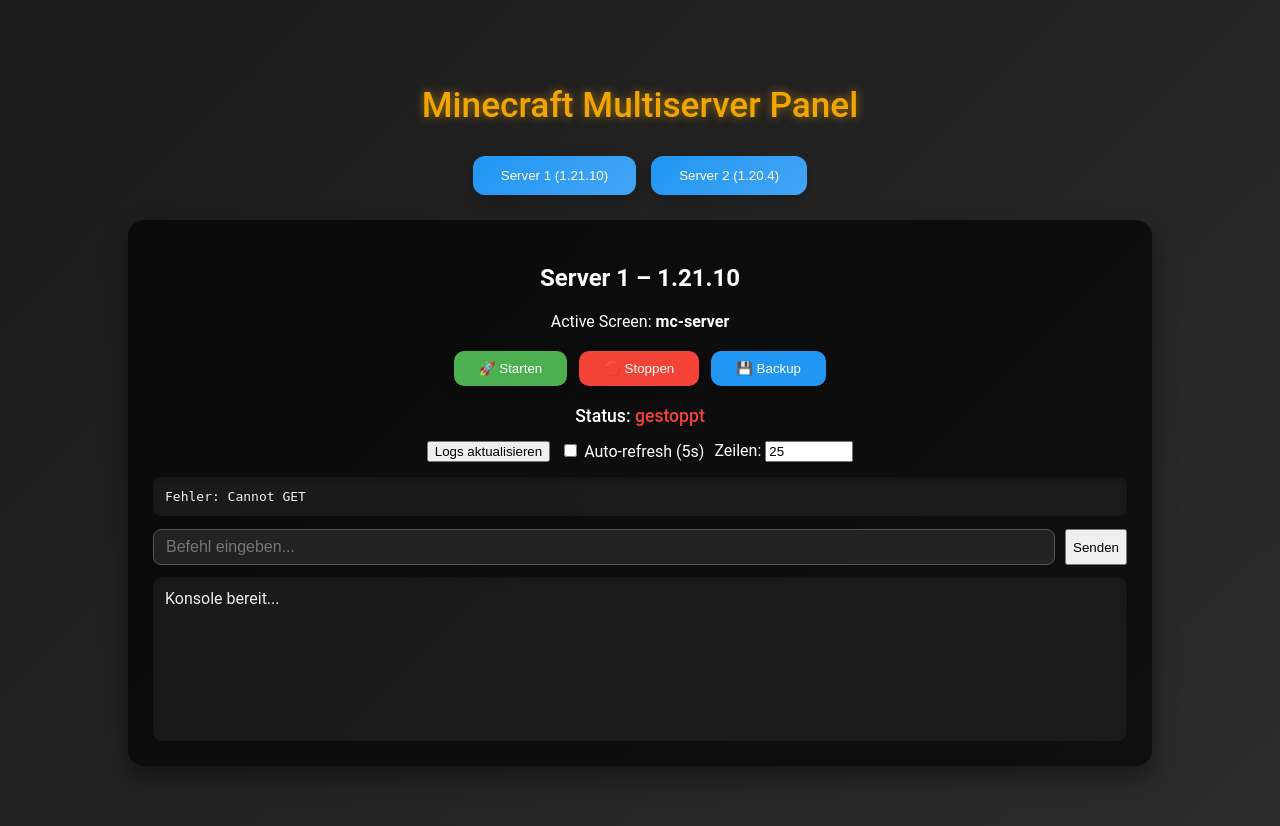
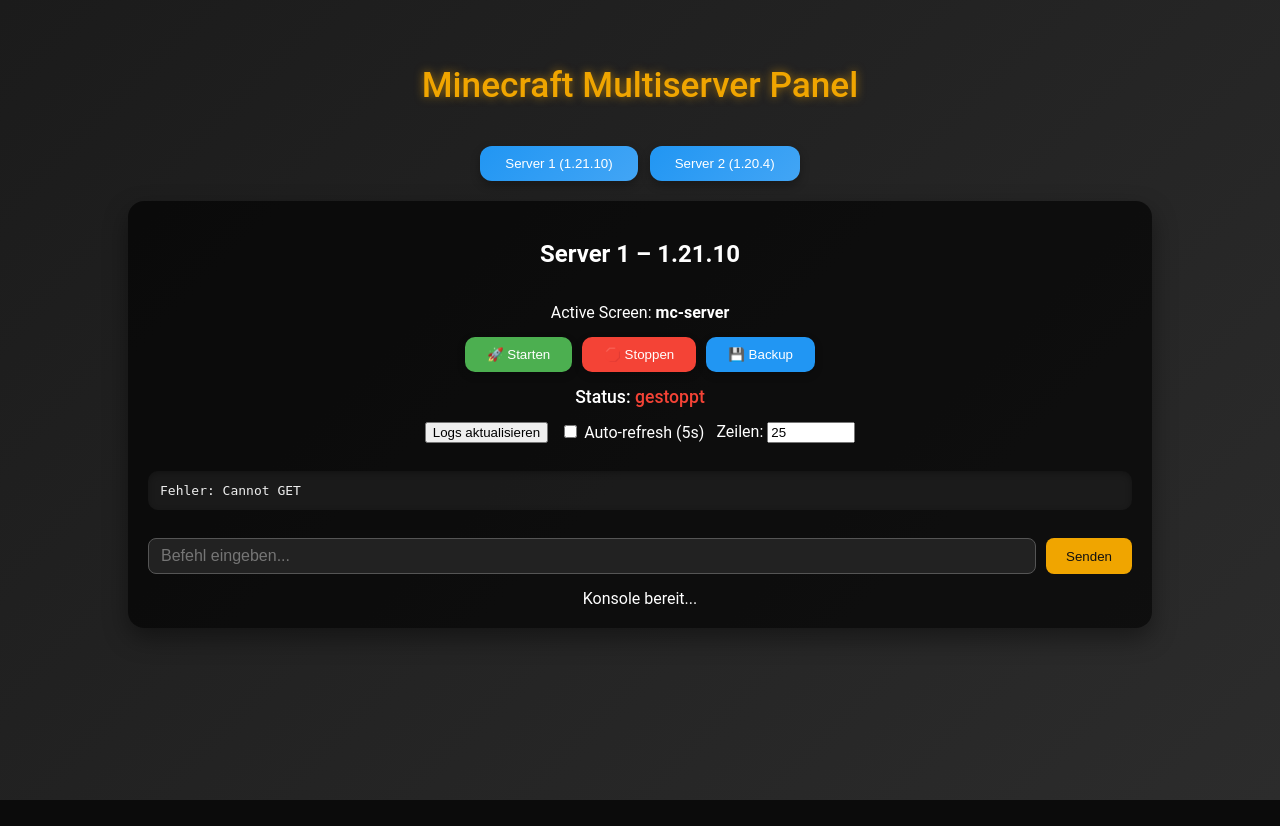
Before and after one commit to AUTLeon/Webpanel, a Flask app: page / in a window 1280 px wide. After the commit the page ends 800 px from the top, so only its background shows below. Run offline with Flask 3, Linux system fonts and the light colour scheme.

Commit message:
Auto sync Sun Dec  7 17:46:01 UTC 2025

```diff
--- a/static/style.css
+++ b/static/style.css
@@ -6,14 +6,21 @@
     text-align: center;
     margin: 0;
     padding: 0;
+    height: 100vh;
+    display: flex;
+    justify-content: center;
+    align-items: flex-start;
 }
 
 /* Wrapper für zentrierten Inhalt */
 .wrapper {
     width: 80%;
     max-width: 1200px;
-    margin: 40px auto;
+    margin: 20px auto;
     padding: 20px;
+    display: flex;
+    flex-direction: column;
+    gap: 20px;
 }
 
 /* Überschriften */
@@ -22,62 +29,62 @@
     color: #f0a500;
     font-weight: 500;
     text-shadow: 0 0 10px rgba(240,165,0,0.6);
-    margin-bottom: 30px;
+    margin-bottom: 20px;
 }
 
 /* Server-Switch Bereich */
 .server-switch {
-    margin: 20px 0;
     display: flex;
     justify-content: center;
-    gap: 15px; /* Abstände zwischen Buttons */
+    gap: 12px;
     flex-wrap: wrap;
 }
 
 .switch-btn {
-    padding: 12px 28px;
+    padding: 10px 25px;
+    border-radius: 12px;
     border: none;
-    border-radius: 12px;
     background: linear-gradient(135deg, #2196f3, #42a5f5);
     color: #fff;
     font-weight: 500;
     cursor: pointer;
     transition: all 0.25s ease;
-    box-shadow: 0 6px 15px rgba(0,0,0,0.2);
+    box-shadow: 0 4px 10px rgba(0,0,0,0.3);
 }
 .switch-btn:hover {
     transform: translateY(-2px);
-    box-shadow: 0 10px 20px rgba(0,0,0,0.3);
+    box-shadow: 0 8px 20px rgba(0,0,0,0.35);
 }
 
 /* Server-Panel */
 .server-panel {
     background: rgba(0,0,0,0.65);
-    padding: 25px;
+    padding: 20px;
     border-radius: 16px;
-    margin-top: 25px;
-    box-shadow: 0 12px 25px rgba(0,0,0,0.4);
+    box-shadow: 0 10px 25px rgba(0,0,0,0.4);
+    display: flex;
+    flex-direction: column;
+    gap: 15px;
     max-height: 75vh;
     overflow-y: auto;
 }
 
-/* Button-Gruppen */
+/* Buttons Start/Stop/Backup */
 .buttons {
     display: flex;
     justify-content: center;
-    gap: 12px;
+    gap: 10px;
     flex-wrap: wrap;
-    margin: 20px 0;
 }
 
 .buttons button {
-    padding: 10px 25px;
+    padding: 10px 22px;
     border-radius: 10px;
     border: none;
     font-weight: 500;
     cursor: pointer;
     transition: all 0.25s ease;
-    box-shadow: 0 4px 10px rgba(0,0,0,0.2);
+    box-shadow: 0 3px 8px rgba(0,0,0,0.2);
 }
 
 button.start { background: #4caf50; color: #fff; }
@@ -91,45 +98,35 @@
 
 /* Statusanzeige */
 .status {
-    margin: 12px 0;
     font-weight: 500;
     font-size: 1.1rem;
 }
 
 /* Logs Steuerung */
 .logs-controls {
-    margin: 15px 0;
     display: flex;
-    gap: 10px;
     justify-content: center;
+    gap: 12px;
     flex-wrap: wrap;
 }
 
-/* Logs & Konsole */
-.logs, .console-output {
+/* Logs */
+.logs {
     background: rgba(30,30,30,0.8);
     color: #eee;
     padding: 12px;
-    border-radius: 8px;
+    border-radius: 10px;
     text-align: left;
     overflow-y: auto;
     box-shadow: inset 0 2px 6px rgba(0,0,0,0.3);
+    max-height: 300px;
+    font-family: monospace;
 }
 
-.logs {
-    max-height: 150px;
-}
-
-.console-output {
-    height: 140px;
-    margin-top: 12px;
-}
-
-/* Konsole Eingabe */
+/* Konsolen-Eingabe */
 .console-input {
     display: flex;
     gap: 10px;
-    margin-top: 12px;
     justify-content: center;
 }
 
@@ -143,11 +140,39 @@
     font-size: 1rem;
 }
 
+/* Buttons in Console Input */
+.console-input button {
+    padding: 8px 20px;
+    border-radius: 8px;
+    border: none;
+    background: #f0a500;
+    color: #111;
+    font-weight: 500;
+    cursor: pointer;
+    transition: all 0.25s ease;
+}
+.console-input button:hover {
+    background: #ffb74d;
+    transform: translateY(-1px);
+}
+.loadlogs {
+    padding: 8px 16px;
+    border-radius: 8px;
+    border: none;
+    background: #009688;
+    color: #fff;
+    font-weight: 500;
+    cursor: pointer;
+    transition: all 0.25s ease;
+}
+.loadlogs:hover {
+    background: #26a69a;
+    transform: translateY(-1px);
+}
 /* Responsive Design */
 @media only screen and (max-width: 900px){
     .wrapper { width: 95%; }
     h1 { font-size: 1.6rem; }
-    .switch-btn, .buttons button { padding: 10px 18px; font-size: 0.95rem; }
-    .console-output { height: 100px; }
-    .logs { max-height: 120px; }
+    .switch-btn, .buttons button, .console-input button { padding: 8px 16px; font-size: 0.95rem; }
+    .logs { max-height: 200px; }
 }
--- a/templates/index.html
+++ b/templates/index.html
@@ -56,7 +56,7 @@
                 Status: <span id="status-text-2">lade...</span>
             </div>
             <div class="logs-controls">
-                <button onclick="loadLogs('server2')">Logs aktualisieren</button>
+                <button class="loadlogs" onclick="loadLogs('server2')">Logs aktualisieren</button>
                 <label><input type="checkbox" id="auto-refresh-logs-2"> Auto-refresh (5s)</label>
                 <label>Zeilen: <input id="log-lines-2" type="number" value="25" min="10" max="5000" style="width:80px"></label>
             </div>
```
